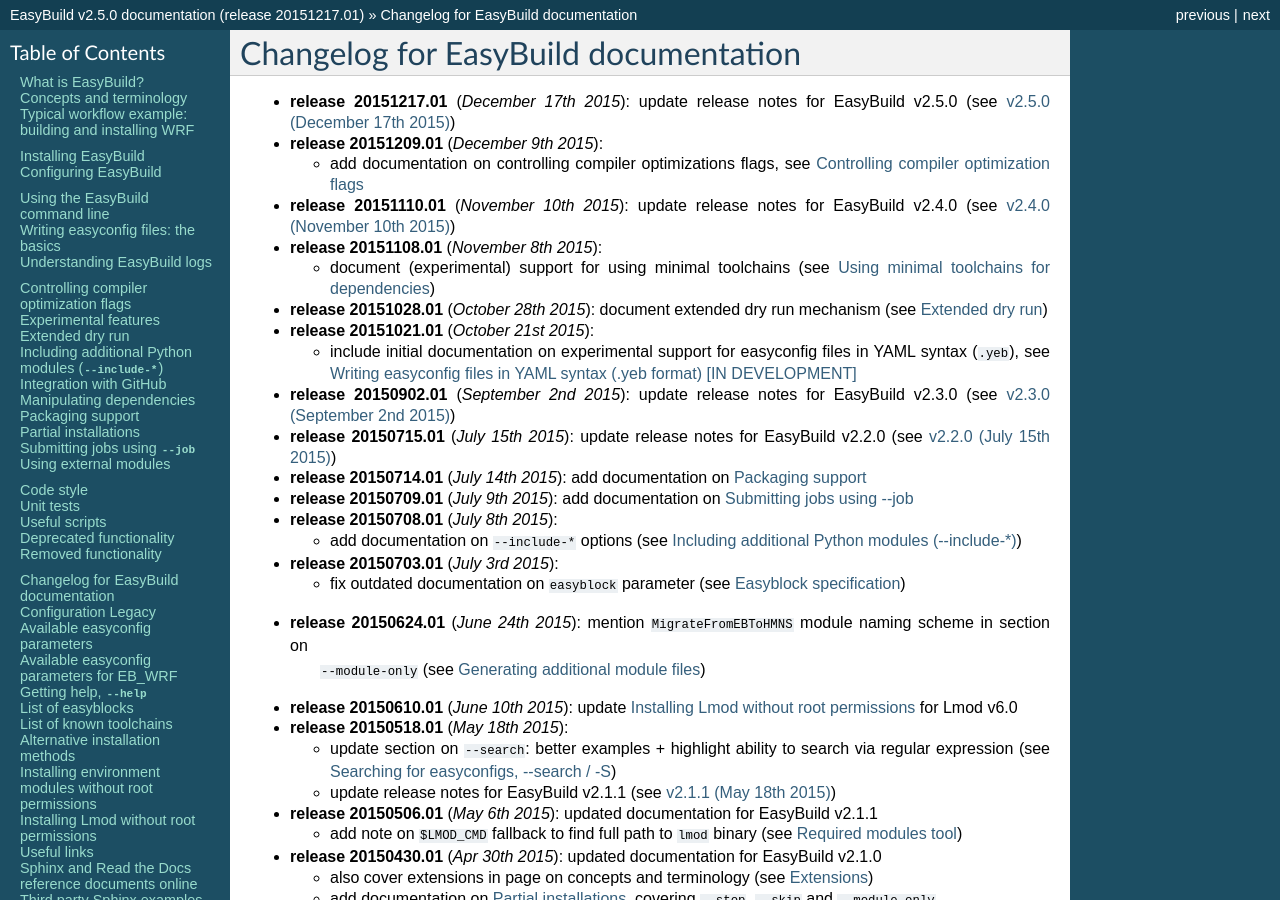
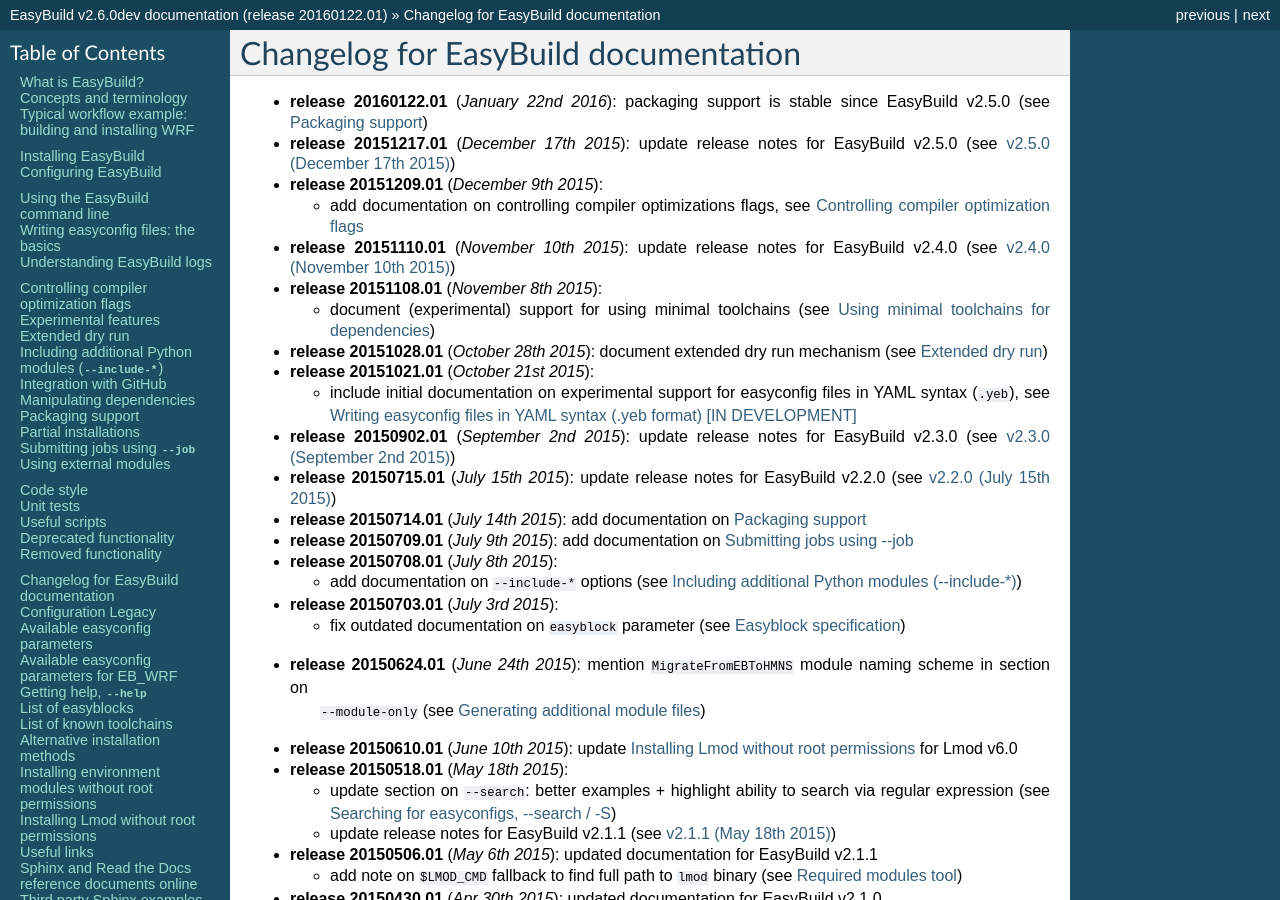
Before and after one commit to easybuilders/easybuild, a Sphinx documentation site: the page built from docs/Changelog.rst, in a window 1280 px wide and 900 px high. Built offline with Sphinx 7.4.7, drawn with Linux system fonts in a browser that asks for light colours; some of the changed text lies outside the part shown.

Commit message:
bump release, update changelog

```diff
--- a/docs/Changelog.rst
+++ b/docs/Changelog.rst
@@ -3,6 +3,7 @@
 Changelog for EasyBuild documentation
 -------------------------------------
 
+* **release 20160122.01** (`January 22nd 2016`): packaging support is stable since EasyBuild v2.5.0 (see :ref:`packaging_support`)
 * **release 20151217.01** (`December 17th 2015`): update release notes for EasyBuild v2.5.0 (see :ref:`release_notes_eb250`)
 * **release 20151209.01** (`December 9th 2015`):
 
--- a/docs/conf.py
+++ b/docs/conf.py
@@ -41,9 +41,9 @@
 # other places throughout the built documents.
 #
 # The short X.Y version.
-version = '2.5.0'  # this is meant to reference the version of EasyBuild
+version = '2.6.0dev'  # this is meant to reference the version of EasyBuild
 # The full version, including alpha/beta/rc tags.
-release = '20151217.01'  # this is meant to reference the version of the documentation itself
+release = '20160122.01'  # this is meant to reference the version of the documentation itself
 
 # There are two options for replacing |today|: either, you set today to some
 # non-false value, then it is used:
```
